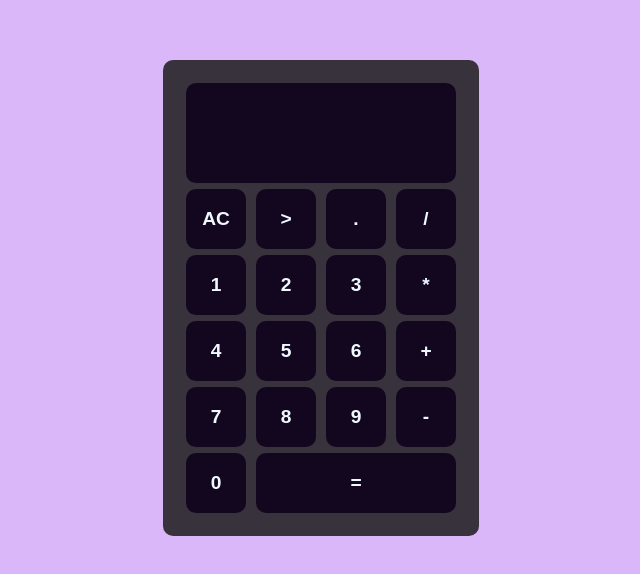
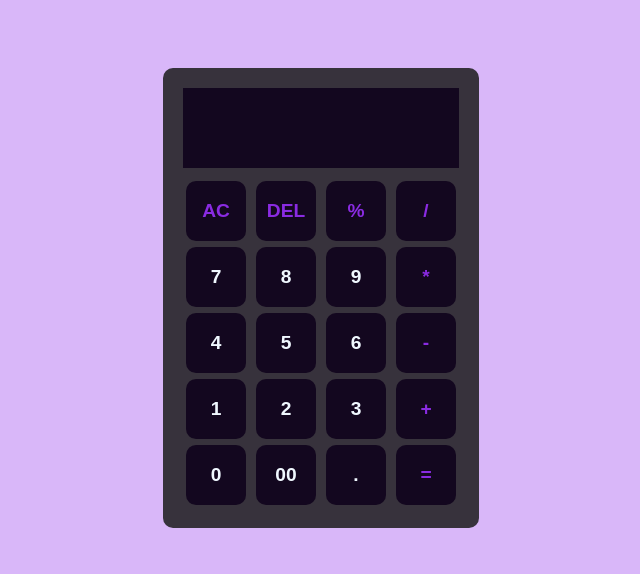
Before and after one commit to firmaye/Calculator, a plain HTML site: page index.html in a window 1280 px wide. Shown: the part 102-676 px from the top of the page, without its empty margins (319-959 px from the left). Drawn offline with Linux system fonts and the light colour scheme.

Commit message:
javascript added

```diff
--- a/index.html
+++ b/index.html
@@ -10,36 +10,38 @@
     <div class="container">
       <div class="calculator">
         <form>
-          <div class="display">
-            <input type="text" name="display" />
+          <div class="disp">
+            <input type="text" class="display" />
           </div>
           <div>
-            <input type="button" value="AC" />
-            <input type="button" value=">" />
-            <input type="button" value="." />
-            <input type="button" value="/" />
+            <button class="operator" data-value="AC" type="button">AC</button>
+            <button class="operator" data-value="DEL" type="button">DEL</button>
+            <button class="operator" data-value="%" type="button">%</button>
+            <button class="operator" data-value="/" type="button">/</button>
           </div>
           <div>
-            <input type="button" value="1" />
-            <input type="button" value="2" />
-            <input type="button" value="3" />
-            <input type="button" value="*" />
+            <button data-value="7" type="button">7</button>
+            <button data-value="8" type="button">8</button>
+            <button data-value="9" type="button">9</button>
+            <button class="operator" data-value="*" type="button">*</button>
           </div>
           <div>
-            <input type="button" value="4" />
-            <input type="button" value="5" />
-            <input type="button" value="6" />
-            <input type="button" value="+" />
+            <button data-value="4" type="button">4</button>
+            <button data-value="5" type="button">5</button>
+            <button data-value="6" type="button">6</button>
+            <button class="operator" data-value="-" type="button">-</button>
           </div>
           <div>
-            <input type="button" value="7" />
-            <input type="button" value="8" />
-            <input type="button" value="9" />
-            <input type="button" value="-" />
+            <button data-value="1" type="button">1</button>
+            <button data-value="2" type="button">2</button>
+            <button data-value="3" type="button">3</button>
+            <button class="operator" data-value="+" type="button">+</button>
           </div>
-          <div class="equ">
-            <input type="button" value="0" />
-            <input type="button" value="=" class="equal" />
+          <div>
+            <button data-value="0" type="button">0</button>
+            <button data-value="00" type="button">00</button>
+            <button data-value="." type="button">.</button>
+            <button class="operator" data-value="=" type="button">=</button>
           </div>
         </form>
       </div>
--- a/index.js
+++ b/index.js
@@ -0,0 +1,29 @@
+const display = document.querySelector(".display");
+const buttons = document.querySelectorAll("button");
+const specialChars = ["%", "*", "/", "-", "+", "="];
+let output = "";
+
+//Define function to calculate based on button clicked.
+const calculate = (btnValue) => {
+  display.focus();
+  if (btnValue === "=" && output !== "") {
+    //If output has '%', replace with '/100' before evaluating.
+    output = eval(output.replace("%", "/100"));
+  } else if (btnValue === "AC") {
+    output = "";
+  } else if (btnValue === "DEL") {
+    //If DEL button is clicked, remove the last character from the output.
+    output = output.toString().slice(0, -1);
+  } else {
+    //If output is empty and button is specialChars then return
+    if (output === "" && specialChars.includes(btnValue)) return;
+    output += btnValue;
+  }
+  display.value = output;
+};
+
+//Add event listener to buttons, call calculate() on click.
+buttons.forEach((button) => {
+  //Button click listener calls calculate() with dataset value as argument.
+  button.addEventListener("click", (e) => calculate(e.target.dataset.value));
+});
--- a/style.css
+++ b/style.css
@@ -15,7 +15,7 @@
   padding: 20px;
   border-radius: 10px;
 }
-.calculator form input {
+.calculator form button {
   border: 0;
   outline: 0;
   width: 60px;
@@ -28,23 +28,37 @@
   font-weight: 800;
   font-size: larger;
 }
-.calculator form input:hover {
+.calculator form button:hover {
   background: rgb(32, 13, 52);
 }
-form .display {
+form .disp {
   display: flex;
   justify-content: flex-end;
+  border-radius: 10px;
 }
-form .display input {
+form .disp input {
   text-align: right;
   flex: 1;
   font-size: 45px;
   font-weight: 400;
   height: 100px;
+  background: rgb(19, 7, 31);
+  height: 80px;
+  width: 60px;
+  outline: none;
+  border: none;
+  text-align: right;
+  margin-bottom: 10px;
+
+  color: #fff;
+  pointer-events: none;
 }
-form .display input:hover {
+form .disp input:hover {
   background: rgb(19, 7, 31);
 }
 form input.equal {
   width: 200px;
 }
+form button.operator {
+  color: blueviolet;
+}
```
